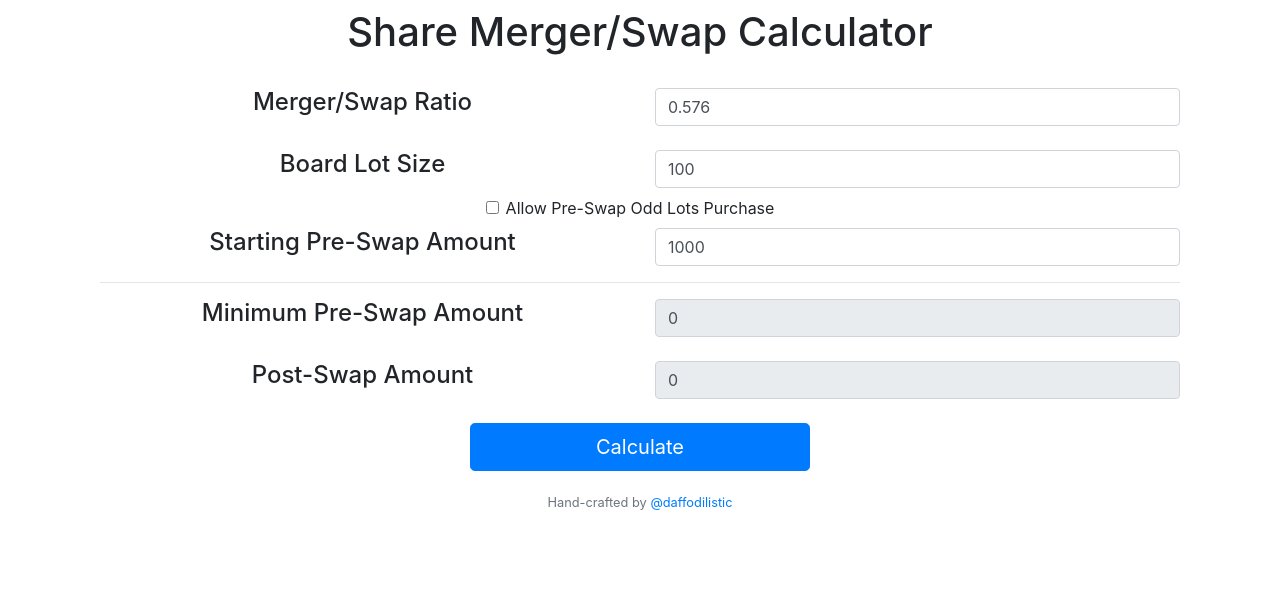
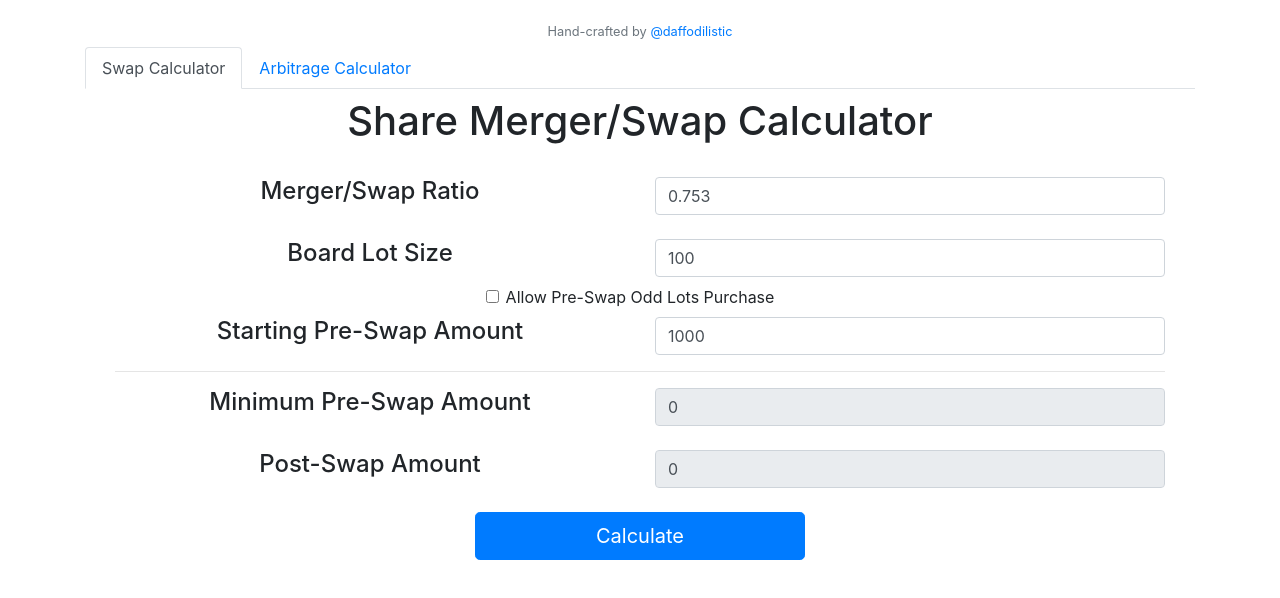
Before and after one commit to daffodilistic/share-swap-calculator, a Vue app: page / in a window 1280 px wide. Shown: the top 598 px of the page. Built offline with nearby package versions, Linux system fonts and the light colour scheme.

Commit message:
Split calculator into individual components, and implement tabs

```diff
--- a/public/index.html
+++ b/public/index.html
@@ -6,7 +6,7 @@
     <meta name="viewport" content="width=device-width, initial-scale=1.0, shrink-to-fit=no">
     <link rel="icon" href="<%= BASE_URL %>favicon.ico">
     <link rel="stylesheet" href="https://stackpath.bootstrapcdn.com/bootstrap/4.4.1/css/bootstrap.min.css" integrity="sha384-Vkoo8x4CGsO3+Hhxv8T/Q5PaXtkKtu6ug5TOeNV6gBiFeWPGFN9MuhOf23Q9Ifjh" crossorigin="anonymous">
-    <title>Share Swap Calculator</title>
+    <title>Investors' Toolkit</title>
   </head>
   <body>
     <noscript>
--- a/src/App.vue
+++ b/src/App.vue
@@ -1,117 +1,59 @@
 <template>
   <div id="app" class="container">
-    <h1 class="my-2 text-center">Share Merger/Swap Calculator</h1>
-    <br />
-    <div class="col mx-auto">
-      <div class="row">
-        <div class="col">
-          <h4 class="text-center">Merger/Swap Ratio</h4>
-        </div>
-        <div class="col">
-          <input
-            type="text"
-            class="form-control"
-            v-model="swapRatio"
-            v-bind:placeholder="Math.random().toFixed(3)"
-          />
-        </div>
-      </div>
-      <br />
-      <div class="row">
-        <div class="col">
-          <h4 class="text-center">Board Lot Size</h4>
-        </div>
-        <div class="col">
-          <input
-            type="text"
-            class="form-control"
-            v-model="lotSize"
-            placeholder="100"
-          />
-        </div>
-      </div>
-      <div class="row">
-        <div class="mx-auto my-2">
-          <input
-            type="checkbox"
-            class="form-check-input"
-            v-model="allowOddLotsPurchase"
-            id="allowOddLotsPurchase"
-          />
-          <label class="form-check-label" for="allowOddLotsPurchase">
-            Allow Pre-Swap Odd Lots Purchase
-          </label>
-        </div>
-      </div>
-      <div class="row">
-        <div class="col">
-          <h4 class="text-center">Starting Pre-Swap Amount</h4>
-        </div>
-        <div class="col">
-          <input
-            type="text"
-            class="form-control"
-            v-model="startingAmount"
-            placeholder="1100"
-          />
-        </div>
-      </div>
-      <hr />
-      <div class="row">
-        <div class="col">
-          <h4 class="text-center">Minimum Pre-Swap Amount</h4>
-        </div>
-        <div class="col">
-          <input
-            type="text"
-            disabled
-            class="form-control"
-            v-model="preSwapAmount"
-          />
-        </div>
-      </div>
-      <br />
-      <div class="row">
-        <div class="col">
-          <h4 class="text-center">Post-Swap Amount</h4>
-        </div>
-        <div class="col">
-          <input
-            type="text"
-            disabled
-            class="form-control"
-            v-model="postSwapAmount"
-          />
-        </div>
-      </div>
-      <br />
-      <div class="row">
-        <div class="col col-md-4 mx-auto">
-          <button
-            type="button"
-            v-on:click="calculate"
-            class="btn btn-lg btn-block btn-primary"
-          >
-            Calculate
-          </button>
-        </div>
-      </div>
-    </div>
     <div class="row justify-content-center mt-4">
       <h6 class="small text-muted">
         Hand-crafted by
-        <a href="https://www.twitter.com/daffodilistic" target="_blank">
-          @daffodilistic
-        </a>
+        <a
+          href="https://www.twitter.com/daffodilistic"
+          target="_blank"
+        >@daffodilistic</a>
       </h6>
+    </div>
+    <ul class="nav nav-tabs" id="myTab" role="tablist">
+      <li class="nav-item">
+        <a
+          class="nav-link active"
+          id="swap-tab"
+          data-toggle="tab"
+          href="#swap"
+          role="tab"
+          aria-controls="swap"
+          aria-selected="true"
+        >Swap Calculator</a>
+      </li>
+      <li class="nav-item">
+        <a
+          class="nav-link"
+          id="arbitrage-tab"
+          data-toggle="tab"
+          href="#arbitrage"
+          role="tab"
+          aria-controls="arbitrage"
+          aria-selected="false"
+        >Arbitrage Calculator</a>
+      </li>
+    </ul>
+    <div class="tab-content" id="myTabContent">
+      <div class="tab-pane fade show active" id="swap" role="tabpanel" aria-labelledby="swap-tab">
+        <SwapCalculator />
+      </div>
+      <div class="tab-pane fade" id="arbitrage" role="tabpanel" aria-labelledby="arbitrage-tab">
+        <ArbitrageCalculator />
+      </div>
     </div>
   </div>
 </template>
 
 <script>
+import ArbitrageCalculator from "./components/ArbitrageCalculator";
+import SwapCalculator from "./components/SwapCalculator";
+
 export default {
   name: "app",
-  components: {},
+  components: {
+    ArbitrageCalculator,
+    SwapCalculator
+  },
   data() {
     return {
       swapRatio: Math.random().toFixed(3),
--- /dev/null
+++ b/src/components/ArbitrageCalculator.vue
@@ -0,0 +1,21 @@
+<template>
+  <div id="app" class="container">
+    <h1 class="my-2 text-center">Merger/Swap Arbitrage Calculator</h1>
+    <br />
+  </div>
+</template>
+
+<script>
+export default {
+  name: "ArbitrageCalculator",
+  components: {},
+  data() {
+  },
+  methods: {
+    calculate() {
+    }
+  }
+};
+</script>
+
+<style></style>
--- /dev/null
+++ b/src/components/SwapCalculator.vue
@@ -0,0 +1,130 @@
+<template>
+  <div id="swap-calculator" class="container">
+    <h1 class="my-2 text-center">Share Merger/Swap Calculator</h1>
+    <br />
+    <div class="col mx-auto">
+      <div class="row">
+        <div class="col">
+          <h4 class="text-center">Merger/Swap Ratio</h4>
+        </div>
+        <div class="col">
+          <input
+            type="text"
+            class="form-control"
+            v-model="swapRatio"
+            v-bind:placeholder="Math.random().toFixed(3)"
+          />
+        </div>
+      </div>
+      <br />
+      <div class="row">
+        <div class="col">
+          <h4 class="text-center">Board Lot Size</h4>
+        </div>
+        <div class="col">
+          <input type="text" class="form-control" v-model="lotSize" placeholder="100" />
+        </div>
+      </div>
+      <div class="row">
+        <div class="mx-auto my-2">
+          <input
+            type="checkbox"
+            class="form-check-input"
+            v-model="allowOddLotsPurchase"
+            id="allowOddLotsPurchase"
+          />
+          <label
+            class="form-check-label"
+            for="allowOddLotsPurchase"
+          >Allow Pre-Swap Odd Lots Purchase</label>
+        </div>
+      </div>
+      <div class="row">
+        <div class="col">
+          <h4 class="text-center">Starting Pre-Swap Amount</h4>
+        </div>
+        <div class="col">
+          <input type="text" class="form-control" v-model="startingAmount" placeholder="1100" />
+        </div>
+      </div>
+      <hr />
+      <div class="row">
+        <div class="col">
+          <h4 class="text-center">Minimum Pre-Swap Amount</h4>
+        </div>
+        <div class="col">
+          <input type="text" disabled class="form-control" v-model="preSwapAmount" />
+        </div>
+      </div>
+      <br />
+      <div class="row">
+        <div class="col">
+          <h4 class="text-center">Post-Swap Amount</h4>
+        </div>
+        <div class="col">
+          <input type="text" disabled class="form-control" v-model="postSwapAmount" />
+        </div>
+      </div>
+      <br />
+      <div class="row">
+        <div class="col col-md-4 mx-auto">
+          <button
+            type="button"
+            v-on:click="calculate"
+            class="btn btn-lg btn-block btn-primary"
+          >Calculate</button>
+        </div>
+      </div>
+    </div>
+  </div>
+</template>
+
+<script>
+export default {
+  name: "SwapCalculator",
+  components: {},
+  data() {
+    return {
+      swapRatio: Math.random().toFixed(3),
+      lotSize: 100,
+      preSwapAmount: 0,
+      postSwapAmount: 0,
+      startingAmount: 1000,
+      allowOddLotsPurchase: false
+    };
+  },
+  methods: {
+    calculate() {
+      // console.log("Calculating...");
+
+      this.preSwapAmount = 0;
+      // We have to parseInt() to ensure type safety, until Vue v3 is released...
+      var boardLotSize = parseInt(this.lotSize);
+      var initialAmount = parseInt(this.startingAmount);
+      var counter = 1;
+      var found = false;
+
+      if (this.allowOddLotsPurchase) {
+        boardLotSize = 1;
+      }
+
+      while (!found) {
+        var postSwapShares = Math.trunc(this.preSwapAmount * this.swapRatio);
+        if (postSwapShares != 0 && postSwapShares % this.lotSize == 0) {
+          this.postSwapAmount = postSwapShares;
+          // console.log("postSwapAmount is " + this.postSwapAmount);
+          found = true;
+        } else {
+          this.preSwapAmount = counter * boardLotSize + initialAmount;
+          // console.log("preSwapAmount is " + this.preSwapAmount);
+
+          counter++;
+        }
+      }
+      // console.log("Done!");
+    }
+  }
+};
+</script>
+
+<style></style>
```
